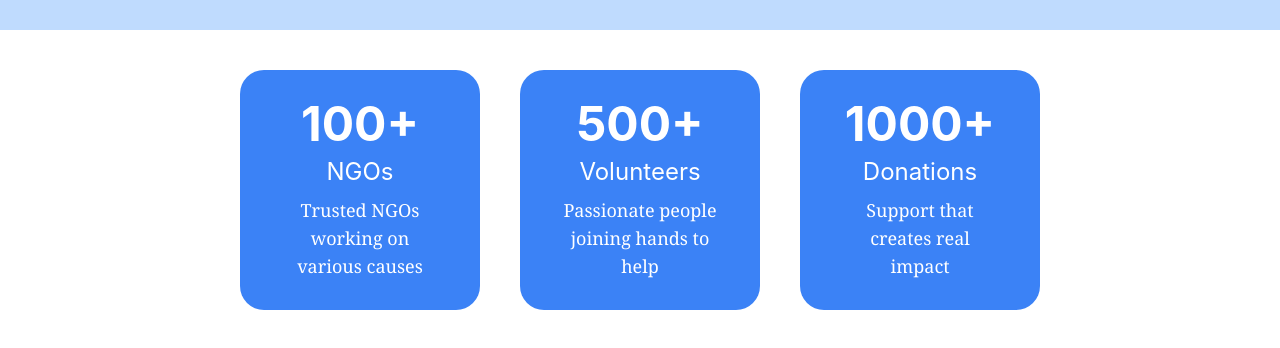
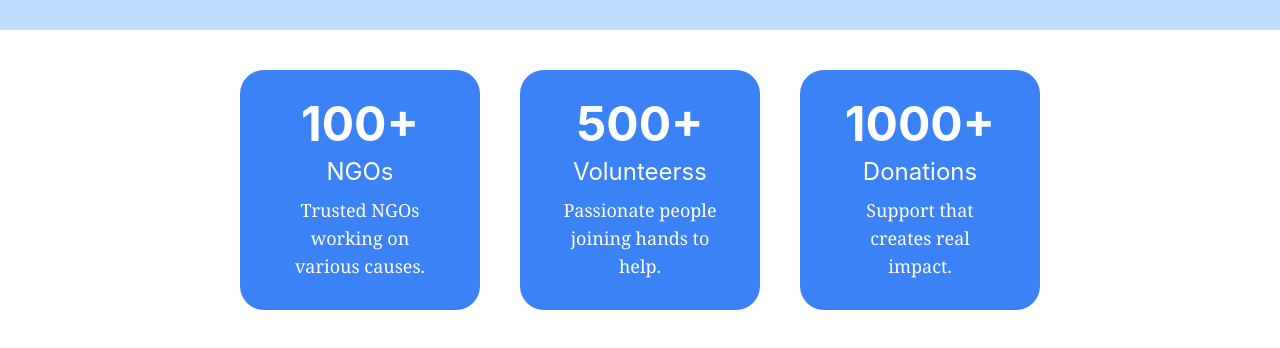
Before and after one commit to TechNomad04/ngo_connect, a React (Create React App) app in the folder react-contents/: page / in a window 1280 px wide. Shown: the part 378-726 px from the top of the page. Built offline with nearby package versions, Linux system fonts and the light colour scheme.

Commit message:
Added the cards on the home page

```diff
--- /dev/null
+++ b/react-contents/src/components/HomePage/Card.jsx
@@ -0,0 +1,9 @@
+export default function Card({ stats, category, description }){
+    return (
+        <div className="text-center w-60 h-60 bg-blue-500 px-10 flex flex-col justify-center items-center my-10 gap-2 rounded-3xl">
+            <div className="text-5xl text-white font-bold">{stats}</div>
+            <div className="text-2xl text-white">{category}</div>
+            <div className="font-serif text-white text-lg">{description}</div>
+        </div>
+    );
+}
--- a/react-contents/src/components/HomePage/Card1.jsx
+++ /dev/null
@@ -1,9 +0,0 @@
-export default function Card1(){
-    return (
-        <div className="text-center w-60 h-60 bg-blue-500 px-10 flex flex-col justify-center items-center my-10 gap-2 rounded-3xl">
-            <div className="text-5xl text-white font-bold">100+</div>
-            <div className="text-2xl text-white">NGOs</div>
-            <div className="font-serif text-white text-lg">Trusted NGOs working on various causes</div>
-        </div>
-    );
-}
--- a/react-contents/src/components/HomePage/Card2.jsx
+++ /dev/null
@@ -1,9 +0,0 @@
-export default function Card2(){
-    return(
-        <div className="text-center w-60 h-60 bg-blue-500 px-10 flex flex-col justify-center items-center my-10 gap-2 rounded-3xl">
-            <div className="text-5xl text-white font-bold">500+</div>
-            <div className="text-2xl text-white">Volunteers</div>
-            <div className="font-serif text-white text-lg">Passionate people joining hands to help</div>
-        </div>
-    );
-}
--- a/react-contents/src/components/HomePage/Card3.jsx
+++ /dev/null
@@ -1,9 +0,0 @@
-export default function Card3() {
-  return (
-    <div className="text-center w-60 h-60 bg-blue-500 px-10 flex flex-col justify-center items-center my-10 gap-2 rounded-3xl">
-      <div className="text-5xl text-white font-bold">1000+</div>
-      <div className="text-2xl text-white">Donations</div>
-      <div className="font-serif text-white text-lg">Support that creates real impact</div>
-    </div>
-  );
-}
--- a/react-contents/src/pages/HomePage.jsx
+++ b/react-contents/src/pages/HomePage.jsx
@@ -1,16 +1,26 @@
 import WelcomeMessage from "../components/HomePage/WelcomeMessage";
-import Card1 from "../components/HomePage/Card1";
-import Card2 from "../components/HomePage/Card2";
-import Card3 from "../components/HomePage/Card3";
+import Card from "../components/HomePage/Card";
 
 export default function HomePage() {
   return (
     <div>
         <WelcomeMessage/>
         <div className="flex justify-center items-center gap-10">
-            <Card1/>
-            <Card2/>
-            <Card3/>
+            <Card
+                stats="100+"
+                category="NGOs"
+                description="Trusted NGOs working on various causes."
+            />
+            <Card
+                stats="500+"
+                category="Volunteerss"
+                description="Passionate people joining hands to help."
+            />
+            <Card
+                stats="1000+"
+                category="Donations"
+                description="Support that creates real impact."
+            />
         </div>
     </div>
   );
```
Also changed, not shown: react-contents/src/pages/LoginPage.jsx (added).
